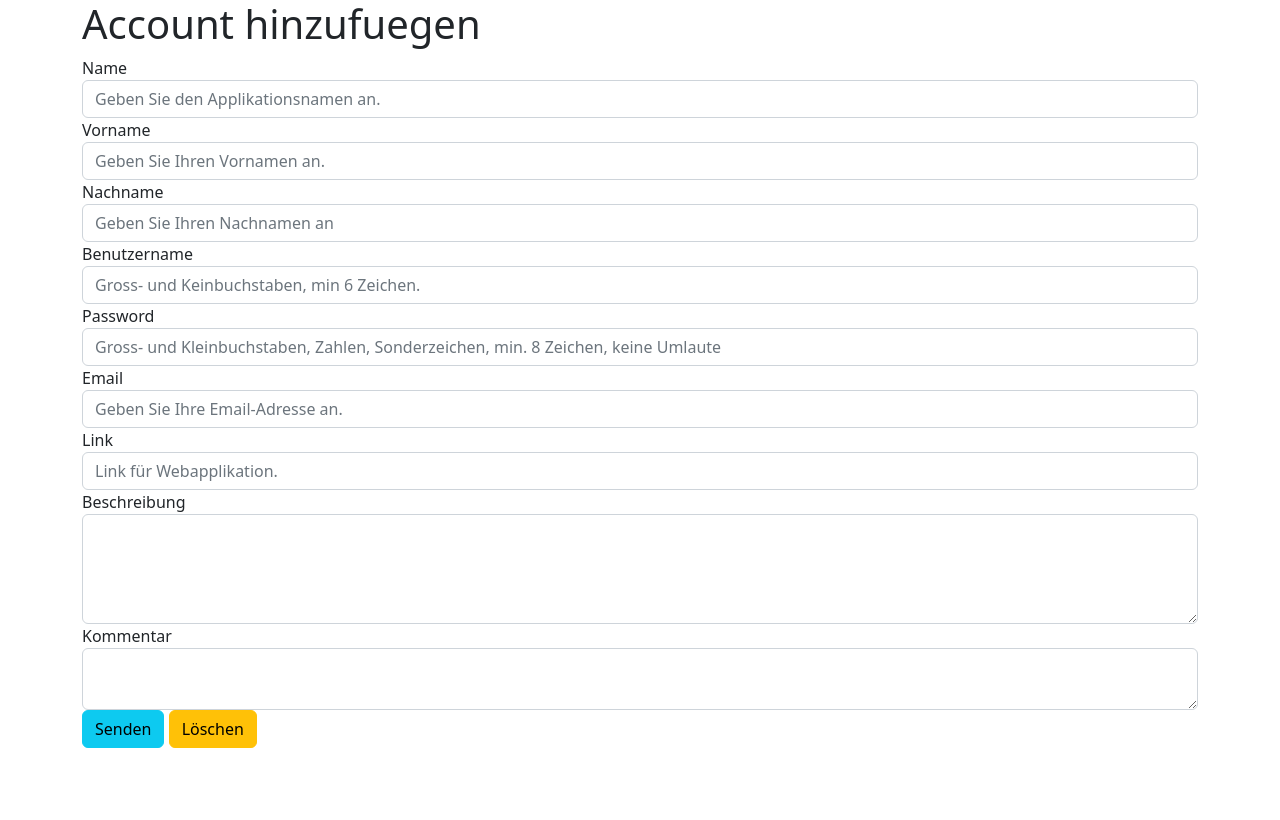
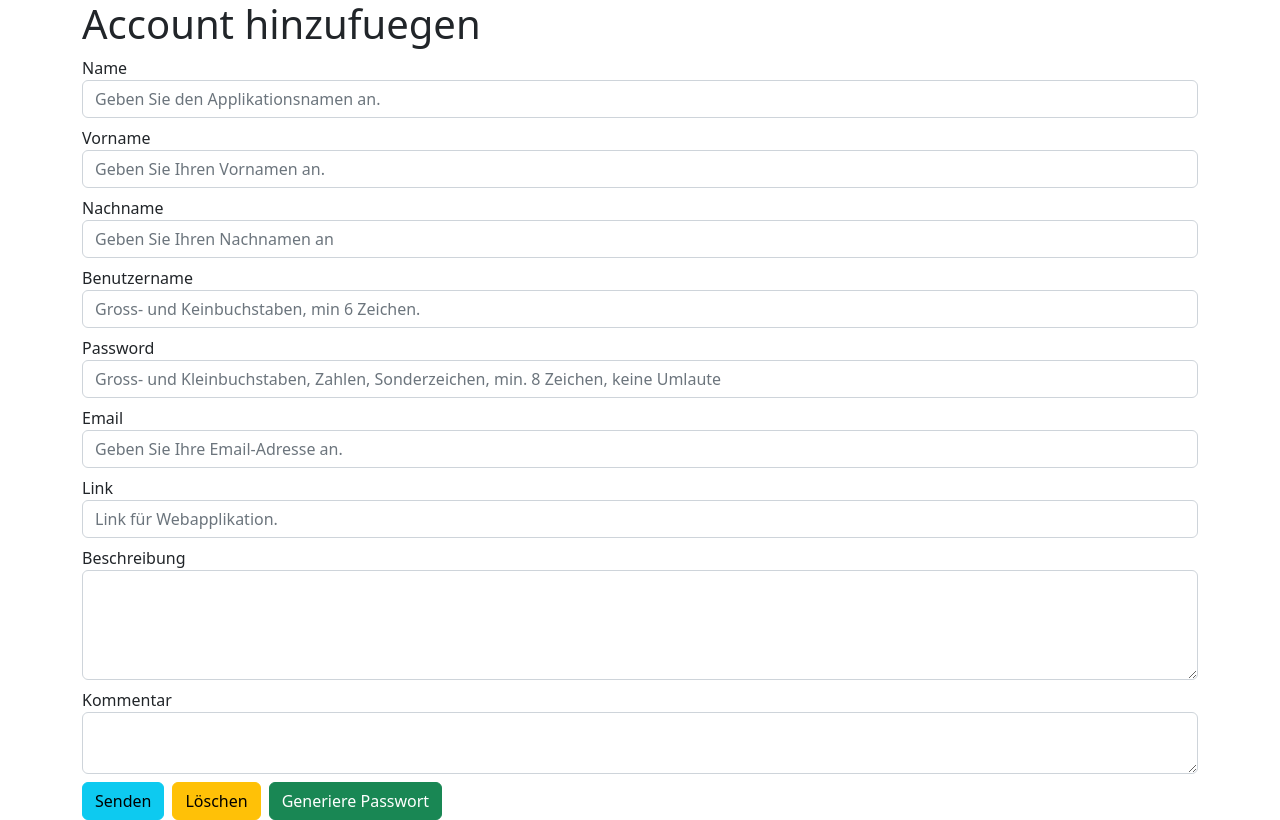
Before and after one commit to 54L4D1N/AccountManager, a PHP site: page /addAccount.php in a window 1280 px wide. Before the commit the page ends 748 px from the top, so only its background shows below. Run offline with PHP 8.4, Linux system fonts and the light colour scheme; a user stored in the database is signed in.

Commit message:
Update addAccount.php

```diff
--- a/addAccount.php
+++ b/addAccount.php
@@ -1,6 +1,7 @@
 <?php
 
-include("./db_connector.inc.php");
+require("./db_connector.inc.php");
+require("./password.generator.php");
 session_start();
 // Initialisierung
 $error = '';
@@ -11,11 +12,9 @@ $userid = $_SESSION['id'];
 
 // Wurden Daten mit "POST" gesendet?
 if ($_SERVER['REQUEST_METHOD'] == "POST") {
-    // Ausgabe des gesamten $_POST Arrays zum debuggen
-    //echo "<pre>";
-    //print_r($_POST);
-    //echo "</pre>";
-
+    if (isset($_POST['generate'])) {
+        $password = getRandomPassword();
+    } else {
         if (isset($_POST['name'])) {
             $name = trim($_POST['name']);
             if (empty($name) || strlen($name) > 30)
@@ -74,6 +73,7 @@ if ($_SERVER['REQUEST_METHOD'] == "POST") {
             }
         }
     }
+}
 
 ?>
 
@@ -102,7 +102,7 @@ if ($_SERVER['REQUEST_METHOD'] == "POST") {
             echo "<div class=\"alert alert-success\" role=\"alert\">" . $message . "</div>";
         }
         ?>
-    <form action="" method="post">
+        <form class="row g-2" action="" method="post">
             <div class="form-group">
                 <label for="name">Name</label>
                 <input type="text" name="name" class="form-control" id="name" maxlength="30" value="<?php echo htmlspecialchars($name) ?>" placeholder="Geben Sie den Applikationsnamen an.">
@@ -121,7 +121,7 @@ if ($_SERVER['REQUEST_METHOD'] == "POST") {
             </div>
             <div class="form-group">
                 <label for="password">Password</label>
-            <input type="password" name="password" class="form-control" id="password" maxlength="255" placeholder="Gross- und Kleinbuchstaben, Zahlen, Sonderzeichen, min. 8 Zeichen, keine Umlaute">
+                <input type="password" name="password" class="form-control" id="password" maxlength="255" value="<?php echo htmlspecialchars($password) ?>" placeholder="Gross- und Kleinbuchstaben, Zahlen, Sonderzeichen, min. 8 Zeichen, keine Umlaute">
             </div>
             <div class="form-group">
                 <label for="email">Email</label>
@@ -139,8 +139,15 @@ if ($_SERVER['REQUEST_METHOD'] == "POST") {
                 <label for="comment">Kommentar</label>
                 <textarea name="comment" class="form-control" id="comment" rows="2" value="<?php echo htmlspecialchars($description) ?>"></textarea>
             </div>
+            <div class="form-group col-auto">
                 <button type="submit" name="button" value="submit" class="btn btn-info">Senden</button>
+            </div>
+            <div class="form-group col-auto">
                 <button type="reset" name="button" value="reset" class="btn btn-warning">Löschen</button>
+            </div>
+            <div class="form-group col-auto">
+                <button type="submit" name="generate" value="generate" class="btn btn-success">Generiere Passwort</button>
+            </div>
         </form>
     </div>
 
```
Lines whose indentation alone changed are shown as unchanged.
